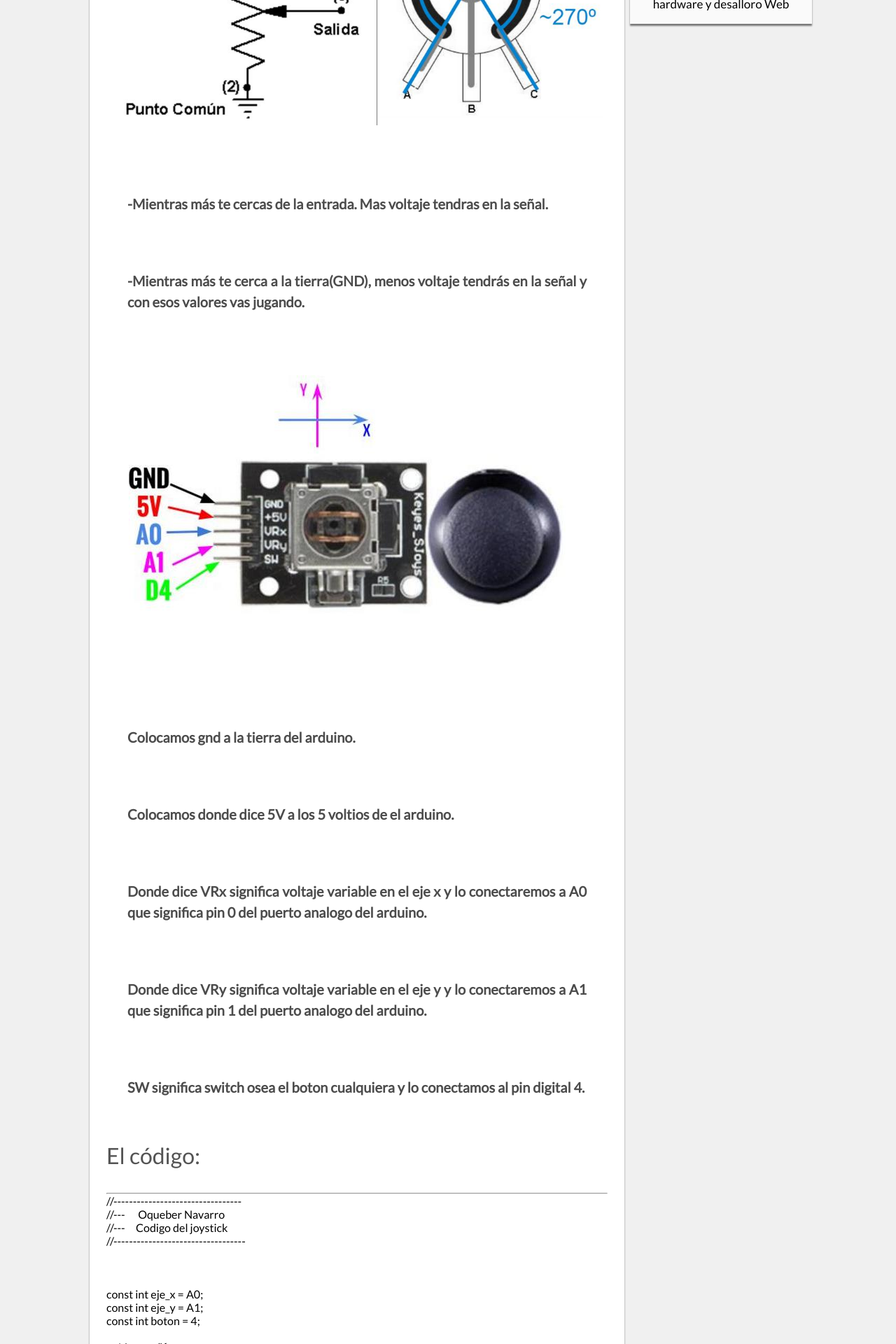
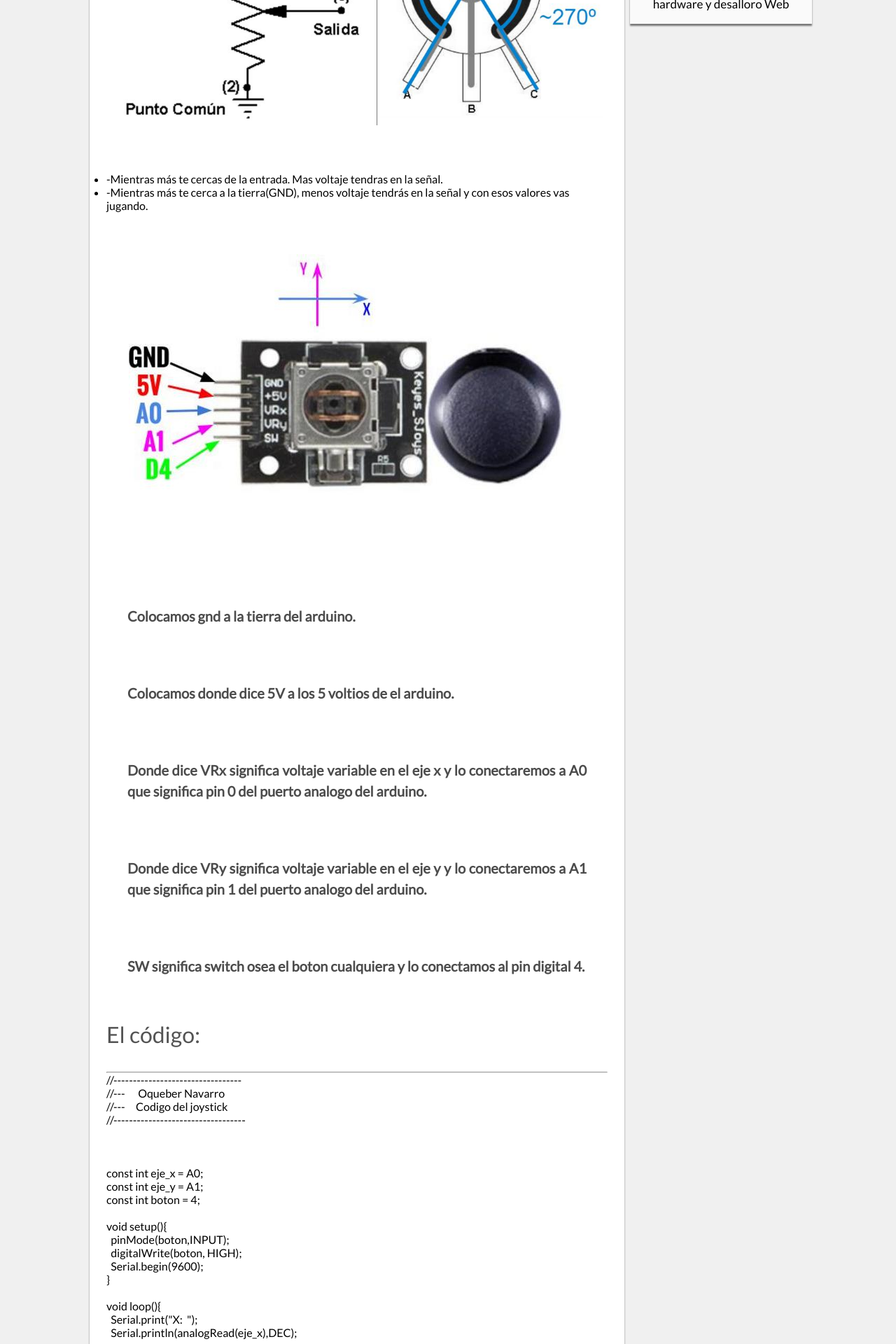
Before and after one commit to oqueber/oqueber-oqueber.github.io, a Jekyll site: the page built from _posts/0000-01-04-joystick.md, in a window 1280 px wide. Shown: the part 1270-3190 px from the top of the page at 70% size. Built offline with Jekyll 4.4.1, drawn with Linux system fonts in a browser that asks for light colours; nearby versions of some CDN libraries; comment, search, counter and statistics services are not loaded.

Commit message:
Update style-blog.scss

```diff
--- a/_sass/style-blog.scss
+++ b/_sass/style-blog.scss
@@ -93,7 +93,7 @@ strong{
          text-align: justify;
          margin: 20px 0;
 }
-.post li{
+.post ol li{
      color: rgba(0, 0, 0, 0.7);
      font-size: 20px;
      line-height: 1.5em;
```
